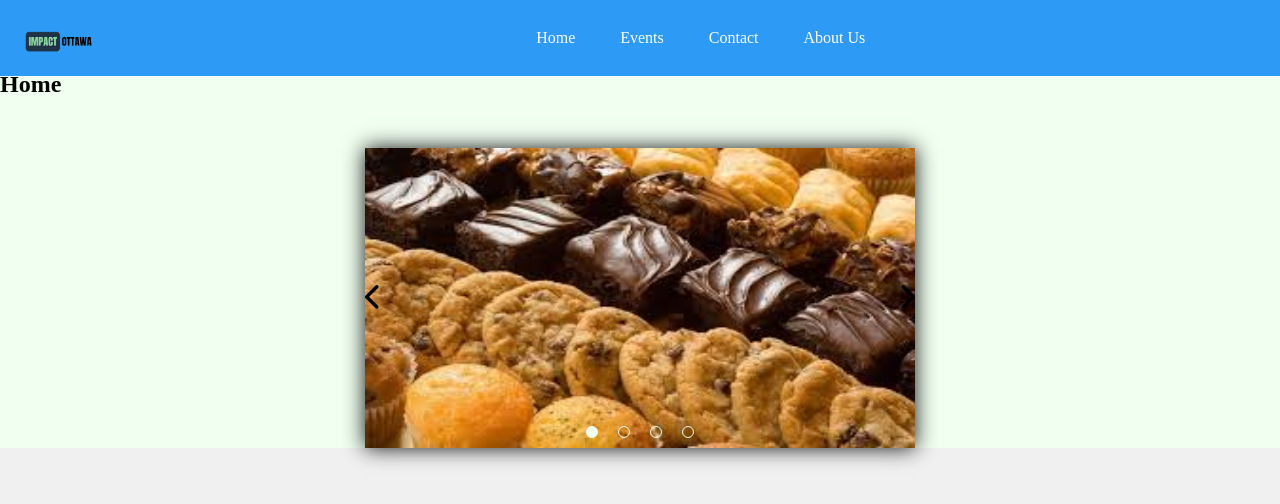
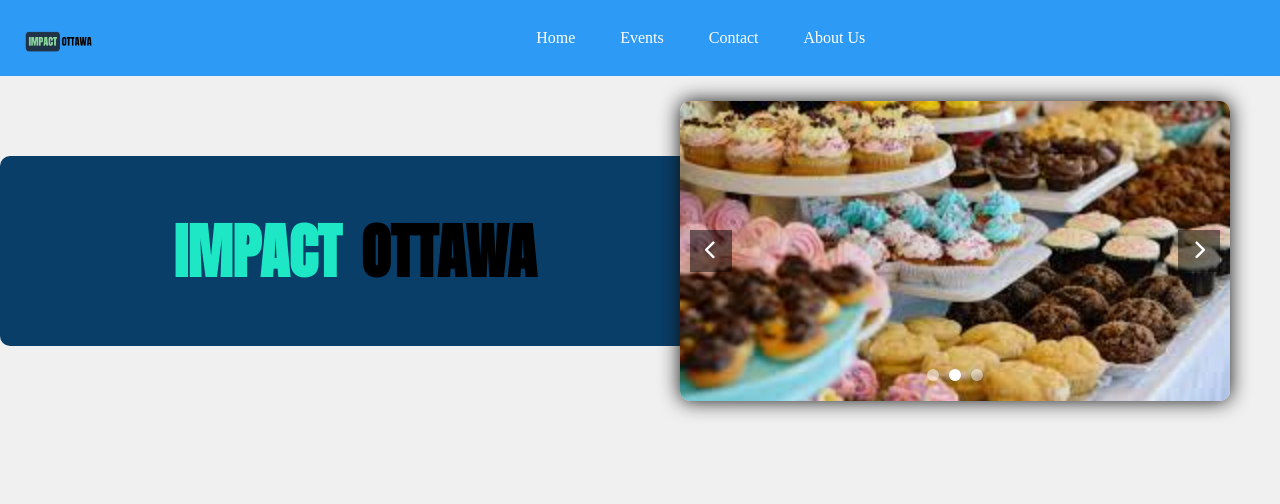
Before and after one commit to chairzihan/Impact-Ottawa-Website, a plain HTML site: page index.html in a window 1280 px wide. Drawn offline with Linux system fonts and the light colour scheme; a web font is replaced by a local one.

Commit message:
working gallery

```diff
--- a/gallerySwapPic.js
+++ b/gallerySwapPic.js
@@ -1,56 +1,80 @@
-$(function() {
-	var imgWidth = $("img").width(), imgIndex = 0, timer;
-	// the next button effect function
-	$(".next").on("click", function() {
-		imgIndex++;
-		$(".ball").eq(imgIndex).addClass("active").siblings().removeClass("active");
-		if (imgIndex >= $("img").length) {
-			imgIndex = 0;
-			$(".ball").eq(imgIndex).addClass("active").siblings().removeClass("active");
-		}
-		$(".images").css({
-			left: -imgWidth * imgIndex + "px"
-		});
-	});
-	// the previos button effect function
-	$(".prev").on("click", function() {
-		if (imgIndex <= 0) {
-			imgIndex = $("img").length;
-		}
-		imgIndex--;
-		$(".images").css({
-			left: -imgWidth * imgIndex + "px"
-		});
-		$(".ball").eq(imgIndex).addClass("active").siblings().removeClass("active");
-	});
-	// the balls functions
-	$(".ball").on("click", function() {
-		$(this).addClass("active").siblings().removeClass("active");
-		$(".images").css({
-			left: -imgWidth * $(this).index() + "px"
-		});
-	});
-	// auto run
-	function autoRun() {
-		timer = setInterval(function() {
-			imgIndex++;
-			$(".ball").eq(imgIndex).addClass("active").siblings().removeClass("active");
-			if (imgIndex >= $("img").length) {
-				imgIndex = 0;
-				$(".ball").eq(imgIndex).addClass("active").siblings().removeClass("active");
-			}
-			$(".images").css({
-				left: -imgWidth * imgIndex + "px"
-			});
-		}, 4000);
-	}
-	autoRun();
-	$(".next , .prev").on({
-		mouseenter: function() {
-			clearInterval(timer);
-		},
-		mouseleave: function() {
-			autoRun();
-		}
-	});
+document.addEventListener("DOMContentLoaded", function() {
+    const slider = document.querySelector(".slider");
+    const slides = document.querySelectorAll(".slider img");
+    const prevBtn = document.getElementById("prev-btn");
+    const nextBtn = document.getElementById("next-btn");
+    const dots = document.querySelectorAll(".dot");
+
+    let currentIndex = 0;
+    let autoSlideInterval;
+    const slideCount = slides.length;
+
+    // Initialize slider
+    function initSlider() {
+        updateSlider();
+        startAutoSlide();
+
+        // Pause on hover
+        const gallery = document.querySelector(".gallery-container");
+        gallery.addEventListener("mouseenter", pauseAutoSlide);
+        gallery.addEventListener("mouseleave", startAutoSlide);
+    }
+
+    // Update slider position
+    function updateSlider() {
+        slider.style.transform = `translateX(-${currentIndex * 100}%)`;
+
+        // Update dots
+        dots.forEach((dot, index) => {
+            dot.classList.toggle("active", index === currentIndex);
+        });
+    }
+
+    // Next slide
+    function nextSlide() {
+        currentIndex = (currentIndex + 1) % slideCount;
+        updateSlider();
+    }
+
+    // Previous slide
+    function prevSlide() {
+        currentIndex = (currentIndex - 1 + slideCount) % slideCount;
+        updateSlider();
+    }
+
+    // Start auto sliding
+    function startAutoSlide() {
+        autoSlideInterval = setInterval(nextSlide, 3000);
+    }
+
+    // Pause auto sliding
+    function pauseAutoSlide() {
+        clearInterval(autoSlideInterval);
+    }
+
+    // Event listeners
+    nextBtn.addEventListener("click", function() {
+        nextSlide();
+        pauseAutoSlide();
+        startAutoSlide();
+    });
+
+    prevBtn.addEventListener("click", function() {
+        prevSlide();
+        pauseAutoSlide();
+        startAutoSlide();
+    });
+
+    // Dot navigation
+    dots.forEach((dot, index) => {
+        dot.addEventListener("click", function() {
+            currentIndex = index;
+            updateSlider();
+            pauseAutoSlide();
+            startAutoSlide();
+        });
+    });
+
+    // Initialize
+    initSlider();
 });
--- a/index.html
+++ b/index.html
@@ -5,14 +5,11 @@
     <meta name="viewport" content="width=device-width, initial-scale=1.0">
     <title>Impact Ottawa</title>
     <link rel="stylesheet" href="style.css">
-    <script src="switch.js"></script>
-    <script src="gallerySwapPic.js"></script>
     <link href="https://cdnjs.cloudflare.com/ajax/libs/font-awesome/6.0.0-beta3/css/all.min.css" rel="stylesheet">
-
 </head>
 <body>
     <nav id="main-nav">
-        <img src="images\impactOttawaLogo2.png" alt="Logo" id="nav-logo">
+        <img src="images/impactOttawaLogo2.png" alt="Logo" id="nav-logo">
         <div id="nav-links">
             <a href="#home">Home</a>
             <a href="#events">Events</a>
@@ -21,27 +18,25 @@
         </div>
     </nav>
 
-    <section id="home">
-        <h1>Home</h1>
-
-
-    <div class="container">
-	<div class="images">
-		<img src="images\brownieCookieImg.jpg"/>
-		<img src="images\cake.jpg"/>
-		<img src="images\moreCookie.jpg"/>
-	</div>
-	<span class="next"id="next-btn"><i class="fa fa-chevron-right" aria-hidden="true"></i>
-</span>
-	<span class="prev"id="prev-btn"><i class="fa fa-chevron-left" aria-hidden="true"></i></i>
-</span>
-	<div class="balls">
-		<span class="ball active"></span>
-		<span class="ball"></span>
-		<span class="ball"></span>
-		<span class="ball"></span>
-	</div>
-</div>
+    <section id="home" class="active home-section">
+        <div id="home-header">
+        <h1 id="impactHeader">IMPACT</h1>
+        <h1 id="ottawaHeader">OTTAWA</h1>
+        </div>
+        <div class="gallery-container">
+            <div class="slider">
+                <img src="images/brownieCookieImg.jpg" alt="Brownie cookies">
+                <img src="images/cake.jpg" alt="Delicious cake">
+                <img src="images/moreCookie.jpg" alt="More cookies">
+            </div>
+            <button id="prev-btn"><i class="fas fa-chevron-left"></i></button>
+            <button id="next-btn"><i class="fas fa-chevron-right"></i></button>
+            <div class="nav-dots">
+                <span class="dot active"></span>
+                <span class="dot"></span>
+                <span class="dot"></span>
+            </div>
+        </div>
     </section>
 
     <section id="events">
@@ -56,6 +51,7 @@
         <h1>About Us</h1>
     </section>
 
-
+    <script src="gallerySwapPic.js"></script>
+    <script src="switch.js"></script>
 </body>
 </html>
--- a/style.css
+++ b/style.css
@@ -57,90 +57,174 @@ section.active {
 #main-nav a:hover {
     background-color: #575757;
     transition: background-color 0.3s ease;
+    transform: translateX(20px);
 }
 
-.container {
-    width: 550px;
-    height: 300px;
+section.active.home-section{
+    display:flex;
+}
+
+.home-section{
+    align-items: center;
+    justify-content: center;
+    position: relative;
+    gap: 20px;
+}
+
+#home-header {
+    font-size: 2.5rem;
+    text-align: center;
+    background-color: #093e69;
+    width:100%;
+    height:50%;
+    border-radius: 10px;
+    font-family: "Anton", sans-serif;
+    display: flex;
+    align-items: center;
+    justify-content: center;
+    position: relative;
+    gap: 20px;
+    z-index: 1;
+}
+
+#impactHeader{
+    color:#1de7c5
+}
+#ottawaHeader{
+    color:#000000
+}
+.gallery-container {
+    width: 1000px;
+    height: 600px;
     position: relative;
     overflow: hidden;
+    margin-top:20%;
+    margin-right:0%;
     margin: 50px auto;
     box-shadow: 0 0 20px #111;
+    border-radius: 10px;
+    z-index: 2;
+    transform: translateX(-50px); /* Move the gallery upward to overlap the header */
 }
 
 .images {
-    position: absolute;
     display: flex;
-    left: 0px;
-    transition: 1.3s ease-in-out;
+    height: 100%;
+    width: 100%;
+    transition: transform 0.5s ease-in-out;
 }
 
-   img {
-    width: 550px;
-    height: 300px
+.images img {
+    min-width: 100%;
+    height: 100%;
+    object-fit: cover;
 }
 
-   .next,
-   .prev {
+.nav-btn {
     position: absolute;
-    font-size: 27px;
-    height: 300px;
     top: 50%;
     transform: translateY(-50%);
+    background: rgba(0,0,0,0.5);
+    color: white;
+    border: none;
+    padding: 15px;
     cursor: pointer;
-
-    line-height: 300px;
-    transition: .5s ease-in-out;
+    z-index: 10;
+    font-size: 1.2rem;
 }
 
-   .next:hover,
-   .prev:hover {
-    color: #EEE
-   }
-
-   .prev {
+#prev-btn {
     left: 0;
 }
 
-   .next {
+#next-btn {
     right: 0;
 }
 
-   .balls {
+.balls-container {
     position: absolute;
-    bottom: 0px;
+    bottom: 20px;
     left: 50%;
+    transform: translateX(-50%);
     display: flex;
-    transform: translatex(-50%)
+    gap: 10px;
+    z-index: 10;
 }
 
-   .balls .ball {
+.ball {
     width: 10px;
     height: 10px;
     border: 1px solid honeydew;
     border-radius: 50%;
-    margin: 10px;
-    transition: .3s ease-in-out;
     cursor: pointer;
+    transition: background-color 0.3s ease;
 }
 
-   .active {
-    background-color: honeydew
+.ball.active {
+    background-color: honeydew;
 }
-   .white-mode{
-       text-decoration:none;
-       padding:5px 7px;
-       background-color:#122;
-       border-radius:5px;
-       color:#FFF;
-       transition:.35s ease-in-out;
-       position:absolute;
-       left:15px;
-       bottom:15px;
-       font-family: "Montserrat";
-       border:1px solid #122
+
+/* Add this to your existing CSS */
+.gallery-container {
+    position: relative;
+    max-width: 550px;
+    height: 300px;
+    margin: 50px auto;
+    overflow: hidden;
+    box-shadow: 0 0 20px #111;
 }
-   .white-mode:hover{
-       background-color:#EEE;
-       color:#122;
+
+.slider {
+    display: flex;
+    height: 100%;
+    transition: transform 0.5s ease-in-out;
 }
+
+.slider img {
+    min-width: 100%;
+    height: 100%;
+    object-fit: cover;
+}
+
+#prev-btn, #next-btn {
+    position: absolute;
+    top: 50%;
+    transform: translateY(-50%);
+    background: rgba(0,0,0,0.5);
+    color: white;
+    border: none;
+    padding: 10px 15px;
+    cursor: pointer;
+    z-index: 10;
+    font-size: 1.2rem;
+}
+
+#prev-btn {
+    left: 10px;
+}
+
+#next-btn {
+    right: 10px;
+}
+
+.nav-dots {
+    position: absolute;
+    bottom: 20px;
+    left: 50%;
+    transform: translateX(-50%);
+    display: flex;
+    gap: 10px;
+}
+
+.dot {
+    width: 12px;
+    height: 12px;
+    border-radius: 50%;
+    background: rgba(255,255,255,0.5);
+    cursor: pointer;
+    transition: background-color 0.3s;
+}
+
+.dot.active {
+    background: white;
+}
```
Lines whose indentation alone changed are shown as unchanged.
